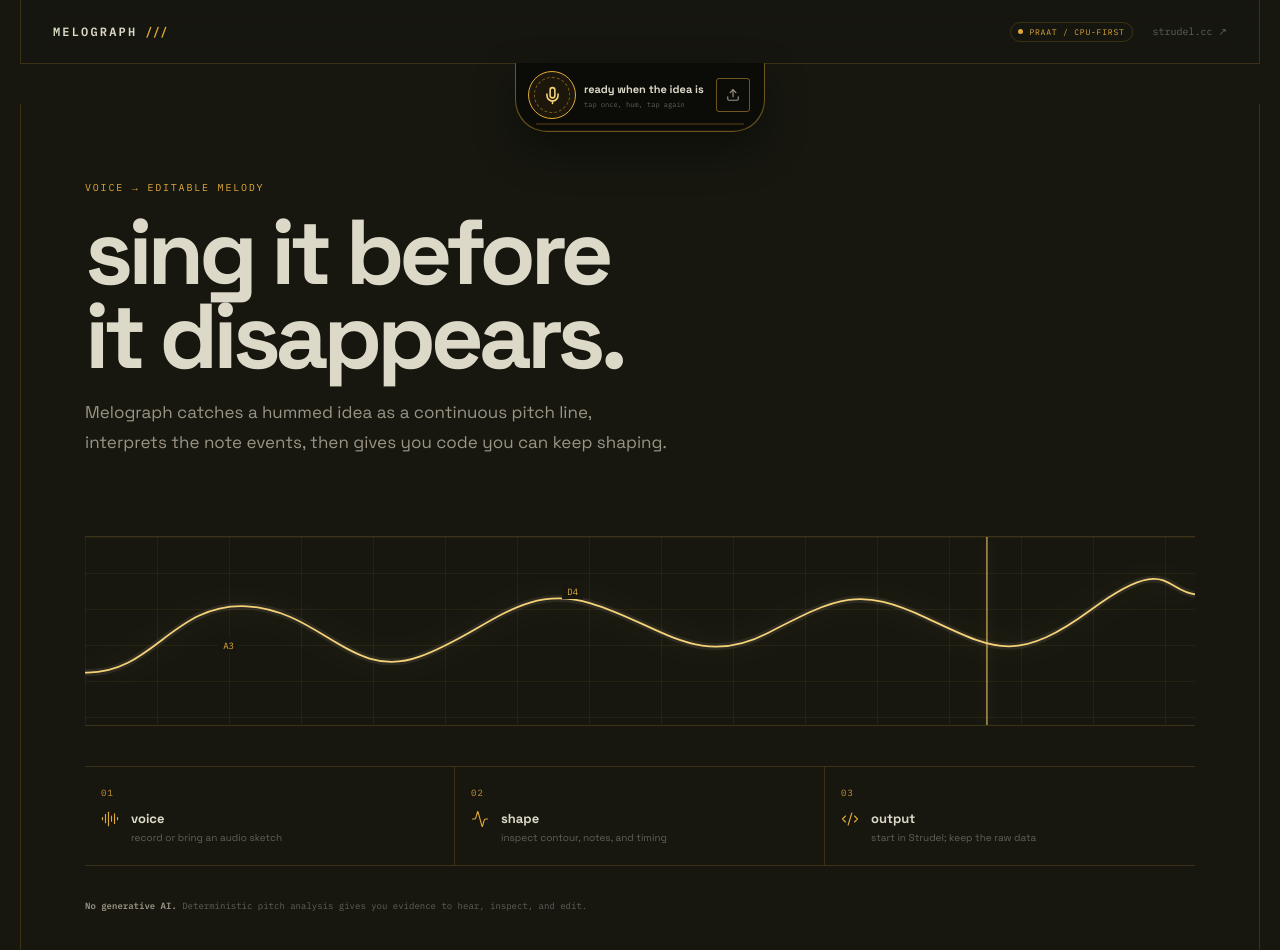
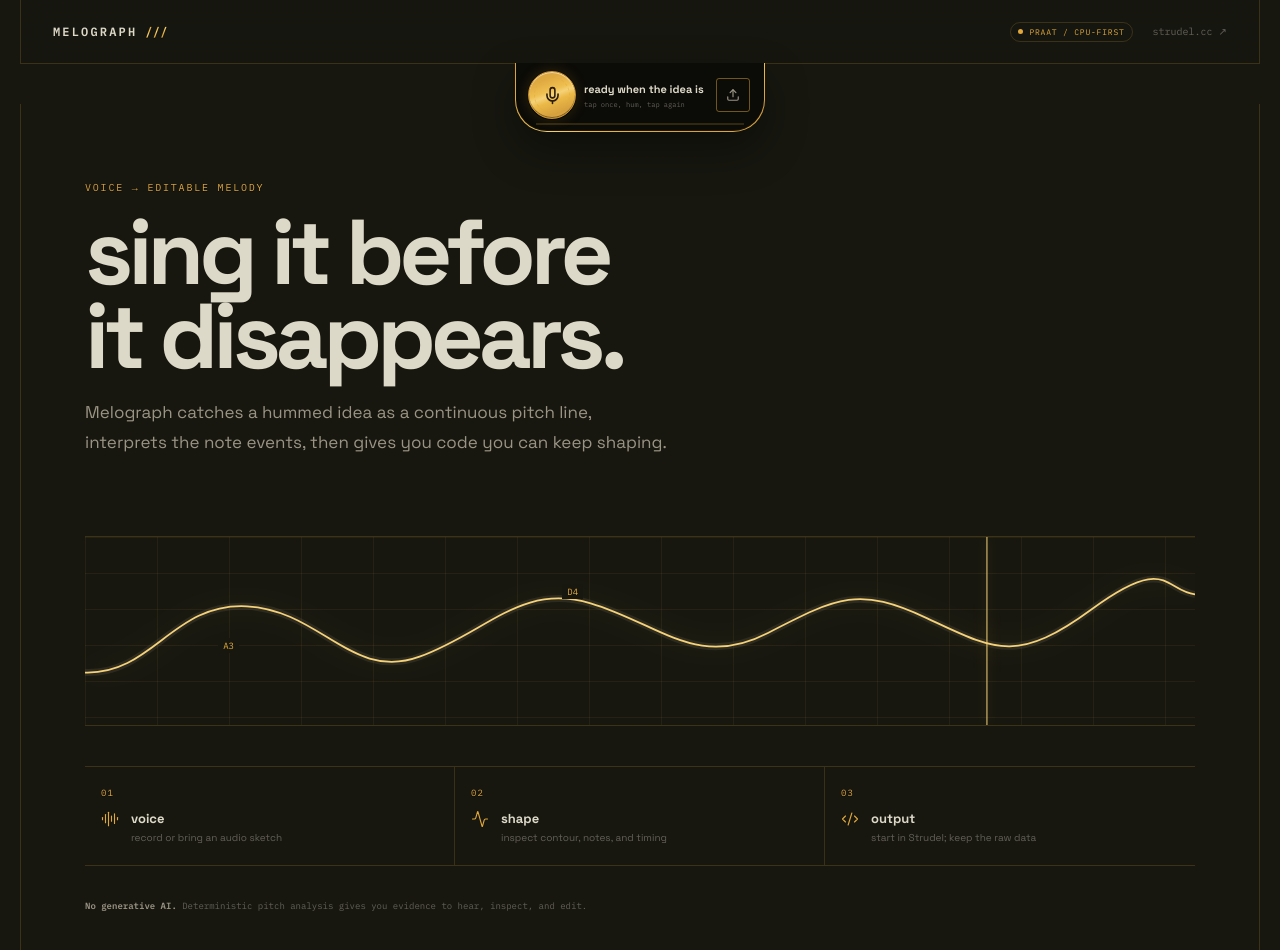
Before and after one commit to beejsbj/melograph, a React (Vite) app in the folder web/: page / in a window 1280 px wide. Shown: the top 950 px of the page. Built offline with nearby package versions, Linux system fonts and the light colour scheme.

Commit message:
design: deepen interactive brass material

```diff
--- a/web/src/components/Button.tsx
+++ b/web/src/components/Button.tsx
@@ -7,7 +7,7 @@
 
 export function Button({ tone = 'quiet', icon, className = '', children, ...props }: Props) {
   return (
-    <button className={`button button--${tone} ${className}`} {...props}>
+    <button className={`button button--${tone}${tone === 'brass' ? ' brass' : ''} ${className}`} {...props}>
       {icon}
       <span>{children}</span>
     </button>
--- a/web/src/components/CodePanel.tsx
+++ b/web/src/components/CodePanel.tsx
@@ -40,7 +40,7 @@
               onClick={() => setPitchOutput(output)}
               key={output}
             >
-              {output}
+              <span>{output}</span>
             </button>
           ))}
         </div>
@@ -53,7 +53,7 @@
       />
       <div className="code-panel__actions">
         <Button icon={copied ? <Check size={14} /> : <Copy size={14} />} onClick={() => void copy()}>{copied ? 'copied' : 'copy'}</Button>
-        <a className="button button--brass" href={replUrl} target="_blank" rel="noreferrer">
+        <a className="button button--brass brass" href={replUrl} target="_blank" rel="noreferrer">
           <ExternalLink size={14} /><span>open in Strudel</span>
         </a>
       </div>
--- a/web/src/components/RecordButton.tsx
+++ b/web/src/components/RecordButton.tsx
@@ -10,7 +10,7 @@
   return (
     <button
       type="button"
-      className={`record-button ${recording ? 'record-button--live' : ''}`}
+      className={`record-button ${recording ? 'record-button--live' : 'brass'}`}
       onClick={onClick}
       disabled={disabled}
       aria-label={recording ? 'Stop recording' : 'Start recording'}
--- a/web/src/components/ScopeSelector.tsx
+++ b/web/src/components/ScopeSelector.tsx
@@ -22,7 +22,7 @@
           onClick={() => onChange(option.value)}
           key={option.value}
         >
-          {option.label}
+          <span>{option.label}</span>
         </button>
       ))}
     </div>
--- a/web/src/components/Workspace.tsx
+++ b/web/src/components/Workspace.tsx
@@ -40,7 +40,7 @@
         <ScopeSelector phrases={result.phrases} value={scope} onChange={selectScope} />
       </div>
 
-      <Panel eyebrow="pitch map / event interpretation" title="The voice before—and after—interpretation" className="panel--chart">
+      <Panel eyebrow="pitch map / event interpretation" title="The voice before—and after—interpretation" className="panel--chart panel--brass-frame">
         <PlaybackTransport
           key={view.key}
           result={{ ...result, phrases: view.phrases }}
--- a/web/src/styleguide/StyleGuide.tsx
+++ b/web/src/styleguide/StyleGuide.tsx
@@ -51,7 +51,7 @@
           <div className="brass-variant brass-variant--flat brass-variant--glow"><span>glow</span><small>--shadow-glow-brass</small></div>
           <div className="brass brass-variant brass-variant--glow"><span>sheen + glow</span><small>finish + halo</small></div>
         </div>
-        <p className="brass-variant-note">The application uses the same family for its lit trace, primary capture action, active controls, and focus signal.</p>
+        <p className="brass-variant-note">Hover the finished samples: sheen is an interaction response, while the gradient and structural edge remain still. The application reserves the full finish for capture, primary output, selected controls, and instrument-like frames.</p>
       </Panel>
       <Panel eyebrow="primitives" title="Controls and state">
         <div className="specimen-row">
@@ -84,7 +84,7 @@
           }))} />
         </div>
       </Panel>
-      <Panel eyebrow="hero composition" title="Contour with interpreted events">
+      <Panel eyebrow="hero composition" title="Contour with interpreted events" className="panel--brass-frame">
         <ContourChart result={specimen} />
       </Panel>
     </main>
--- a/web/src/styles.css
+++ b/web/src/styles.css
@@ -41,10 +41,21 @@
   --brass-wash: color-mix(in srgb, var(--brass) 8%, transparent);
   --brass-glow: color-mix(in srgb, var(--brass) 28%, transparent);
   --shadow: 0 28px 90px rgba(0, 0, 0, 0.34);
-  --shadow-brass-finish: 0 0 14px rgba(224,169,58,.18);
+  --shadow-brass-rest:
+    inset 0 1px 0 rgba(255,255,255,.55),
+    inset 0 -1px 0 rgba(0,0,0,.45),
+    0 1px 0 rgba(0,0,0,.6),
+    0 0 0 1px rgba(0,0,0,.18),
+    0 0 14px rgba(224,169,58,.18);
+  --shadow-brass-hover:
+    inset 0 1px 0 rgba(255,255,255,.55),
+    inset 0 -1px 0 rgba(0,0,0,.45),
+    0 3px 0 rgba(0,0,0,.58),
+    0 0 0 9px var(--brass-wash),
+    0 0 14px rgba(224,169,58,.45);
   --shadow-glow-brass: 0 0 14px rgba(224,169,58,.45);
-  --dur-brass-sheen: 6.5s;
-  --ease-brass-sheen: cubic-bezier(.55,.05,.45,.95);
+  --dur-brass-sheen: 240ms;
+  --ease-brass-sheen: ease;
   --font-display: 'Space Grotesk', sans-serif;
   --font-mono: 'IBM Plex Mono', monospace;
   --radius-xs: 3px;
@@ -89,12 +100,7 @@
   color: var(--brass-edge);
   isolation: isolate;
   overflow: hidden;
-  box-shadow:
-    inset 0 1px 0 rgba(255,255,255,.55),
-    inset 0 -1px 0 rgba(0,0,0,.45),
-    0 1px 0 rgba(0,0,0,.6),
-    0 0 0 1px rgba(0,0,0,.18),
-    var(--shadow-brass-finish);
+  box-shadow: var(--shadow-brass-rest);
 }
 .brass::after {
   content: '';
@@ -105,16 +111,17 @@
   background-repeat: no-repeat;
   pointer-events: none;
   mix-blend-mode: screen;
-  animation: brass-sheen var(--dur-brass-sheen) var(--ease-brass-sheen) infinite;
+  opacity: 0;
+  transform: translateX(-65%);
   z-index: 1;
 }
 .brass > * { position: relative; z-index: 2; }
 @keyframes brass-sheen {
-  0% { background-position: -60% 0; }
-  55% { background-position: 160% 0; }
-  100% { background-position: 160% 0; }
+  0% { opacity: 0; transform: translateX(-65%); }
+  18%, 78% { opacity: 1; }
+  100% { opacity: 0; transform: translateX(65%); }
 }
-.brass-text {
+.brass-text, .eyebrow, .wordmark span, .process-item__number, .ledger-take__meta span, .pitch-output__option--active span, .scope-selector__option--active span, .audition__mode--active span {
   background: var(--brass-fill);
   -webkit-background-clip: text;
   background-clip: text;
@@ -122,17 +129,24 @@
   filter: drop-shadow(0 1px 0 rgba(0,0,0,.5));
 }
 
+@media (hover: hover) and (pointer: fine) {
+  .brass:hover:not(:disabled)::after {
+    animation: brass-sheen var(--dur-brass-sheen) var(--ease-brass-sheen) both;
+    will-change: transform, opacity;
+  }
+}
+
 .app { min-height: 100vh; }
 .app-stage { position: relative; min-height: calc(100vh - var(--header-height)); padding-top: var(--space-10); }
 .page-shell { width: min(100%, var(--page)); margin-inline: auto; border-inline: 1px solid var(--line); }
 .site-header { position: sticky; top: 0; z-index: 30; min-height: var(--header-height); display: flex; align-items: center; justify-content: space-between; gap: var(--space-4); padding: var(--space-4) var(--space-8); border-bottom: 1px solid var(--line); background: color-mix(in srgb, var(--ground) 94%, transparent); backdrop-filter: blur(14px); }
 .wordmark { color: var(--ink); font-family: var(--font-mono); font-size: 12px; font-weight: 600; letter-spacing: .18em; text-decoration: none; text-transform: uppercase; }
-.wordmark span { color: var(--brass); margin-left: var(--space-2); letter-spacing: .02em; }
+.wordmark span { margin-left: var(--space-2); letter-spacing: .02em; }
 .site-header__meta { display: flex; align-items: center; gap: var(--space-5); }
 .site-header__meta > a { color: var(--muted); font-family: var(--font-mono); font-size: 10px; text-decoration: none; transition: color var(--fast) var(--ease); }
 .site-header__meta > a:hover { color: var(--brass); }
 
-.eyebrow { display: block; color: var(--brass); font-family: var(--font-mono); font-size: 10px; letter-spacing: .18em; line-height: 1.4; text-transform: uppercase; }
+.eyebrow { display: block; font-family: var(--font-mono); font-size: 10px; letter-spacing: .18em; line-height: 1.4; text-transform: uppercase; }
 .hero { min-height: calc(100vh - var(--header-height) - var(--space-10)); }
 .hero__story { min-width: 0; padding: clamp(42px, 6vw, 78px) clamp(24px, 5vw, 64px); }
 .hero__story h1 { max-width: 720px; margin: var(--space-4) 0 var(--space-5); font-size: clamp(44px, 7.2vw, 92px); font-weight: 700; letter-spacing: -.055em; line-height: .91; }
@@ -155,7 +169,7 @@
 .process-list { display: grid; grid-template-columns: repeat(3, 1fr); border-block: 1px solid var(--line); }
 .process-item { display: grid; grid-template-columns: auto 1fr; gap: var(--space-3); padding: var(--space-5) var(--space-4); border-right: 1px solid var(--line); }
 .process-item:last-child { border-right: 0; }
-.process-item__number { grid-column: 1 / -1; color: var(--brass-lo); font-family: var(--font-mono); font-size: 9px; letter-spacing: .12em; }
+.process-item__number { grid-column: 1 / -1; font-family: var(--font-mono); font-size: 9px; letter-spacing: .12em; }
 .process-item__icon { color: var(--brass); }
 .process-item__icon svg { width: 18px; height: 18px; stroke-width: 1.5; }
 .process-item strong, .process-item small { display: block; }
@@ -163,6 +177,7 @@
 .process-item small { color: var(--muted); font-size: 10px; line-height: 1.5; }
 
 .panel { min-width: 0; border: 1px solid var(--line); border-radius: var(--radius-sm); background: var(--surface); box-shadow: var(--shadow); }
+.panel--brass-frame { border-color: transparent; background: linear-gradient(var(--surface), var(--surface)) padding-box, var(--brass-fill) border-box; }
 .panel__header { min-height: 68px; display: flex; align-items: flex-start; justify-content: space-between; gap: var(--space-4); padding: var(--space-4) var(--space-5); border-bottom: 1px solid var(--line); }
 .panel__header h2 { margin: var(--space-1) 0 0; font-size: 15px; letter-spacing: -.01em; }
 .panel--chart { overflow: hidden; }
@@ -170,8 +185,8 @@
 .button:hover:not(:disabled) { border-color: var(--brass); color: var(--ink); transform: translateY(-1px); }
 .button:active:not(:disabled) { transform: translateY(0); }
 .button:focus-visible, .record-button:focus-visible, .scope-selector__option:focus-visible, .pitch-output__option:focus-visible, .audition__mode:focus-visible, .audition__restart:focus-visible, .audition input[type='range']:focus-visible { outline: 2px solid var(--brass-hi); outline-offset: 3px; }
-.button--brass { border-color: var(--brass-lo); background: var(--brass-fill); color: var(--brass-edge); font-weight: 600; }
-.button--brass:hover:not(:disabled) { background: var(--brass-fill); color: var(--brass-edge); box-shadow: var(--shadow-glow-brass); }
+.button--brass { border-color: var(--brass-lo); color: var(--brass-edge); font-weight: 600; transition-duration: var(--dur-brass-sheen); }
+.button--brass:hover:not(:disabled) { background: var(--brass-fill); color: var(--brass-edge); box-shadow: var(--shadow-brass-hover); }
 .button--danger { border-color: var(--danger); color: var(--danger); }
 .button:disabled { cursor: not-allowed; opacity: .4; }
 .status-chip { display: inline-flex; align-items: center; gap: 6px; padding: 4px 7px; border: 1px solid var(--line); border-radius: 99px; color: var(--muted); font-family: var(--font-mono); font-size: 8px; letter-spacing: .1em; text-transform: uppercase; }
@@ -180,12 +195,15 @@
 .status-chip--ready { color: var(--success); }
 
 .recorder { display: flex; flex-direction: column; align-items: center; }
-.record-button { position: relative; width: 132px; height: 132px; display: grid; place-items: center; margin: var(--space-4) auto var(--space-5); border: 1px solid var(--brass); border-radius: 50%; background: var(--brass-wash); color: var(--brass-hi); cursor: pointer; transition: transform var(--steady) var(--ease), background var(--steady) var(--ease), box-shadow var(--steady) var(--ease); }
-.record-button:hover:not(:disabled) { transform: scale(1.035); background: var(--brass-glow); box-shadow: 0 0 0 10px var(--brass-wash); }
+.record-button { position: relative; width: 132px; height: 132px; display: grid; place-items: center; margin: var(--space-4) auto var(--space-5); border: 1px solid var(--brass-lo); border-radius: 50%; color: var(--brass-edge); cursor: pointer; transition: transform var(--dur-brass-sheen) ease, box-shadow var(--dur-brass-sheen) ease; }
+.record-button:active:not(:disabled) { transform: translateY(0) scale(.985); }
 .record-button:disabled { cursor: wait; opacity: .45; }
 .record-button__orbit { position: absolute; inset: 9px; border: 1px dashed var(--line-strong); border-radius: inherit; }
 .record-button--live { background: var(--danger); border-color: var(--danger); color: var(--ground-deep); animation: breathe 1.4s var(--ease) infinite; }
 .record-button--live .record-button__orbit { border-color: var(--ground-deep); animation: rotate 5s linear infinite; }
+@media (hover: hover) and (pointer: fine) {
+  .record-button:hover:not(:disabled) { transform: translateY(-2px) scale(1.025); box-shadow: var(--shadow-brass-hover); }
+}
 @keyframes breathe { 50% { box-shadow: 0 0 0 11px var(--danger-wash); } }
 @keyframes rotate { to { transform: rotate(360deg); } }
 .recorder__readout { text-align: center; }
@@ -194,9 +212,9 @@
 .recorder__readout span { margin-top: var(--space-1); color: var(--muted); font-family: var(--font-mono); font-size: 9px; }
 .recorder__rule { width: 100%; height: 2px; margin: var(--space-6) 0; overflow: hidden; background: var(--line); }
 .recorder__rule span { display: block; height: 100%; background: var(--brass); transition: width 100ms linear; }
-.capture-notch { position: absolute; top: 100%; left: 50%; width: min(var(--notch-width), calc(100vw - var(--space-8))); min-height: 66px; padding: var(--space-2) var(--space-3) var(--space-3); transform: translateX(-50%); border: 1px solid var(--line-strong); border-top: 0; border-radius: 0 0 32px 32px; background: var(--ground-deep); box-shadow: 0 18px 42px rgba(0, 0, 0, .36), inset 0 -1px var(--brass-wash); transition: width var(--steady) var(--ease), border-color var(--fast) var(--ease); }
-.capture-notch--preparing, .capture-notch--analyzing { border-color: var(--brass-lo); }
-.capture-notch--error { border-color: var(--danger); }
+.capture-notch { --capture-frame: var(--brass-fill); position: absolute; top: 100%; left: 50%; width: min(var(--notch-width), calc(100vw - var(--space-8))); min-height: 66px; padding: var(--space-2) var(--space-3) var(--space-3); transform: translateX(-50%); border: 1px solid transparent; border-top: 0; border-radius: 0 0 32px 32px; background: linear-gradient(var(--ground-deep), var(--ground-deep)) padding-box, var(--capture-frame) border-box; box-shadow: 0 18px 42px rgba(0, 0, 0, .36), inset 0 -1px var(--brass-wash); transition: width var(--steady) var(--ease); }
+.capture-notch--preparing, .capture-notch--analyzing { --capture-frame: linear-gradient(var(--brass-lo), var(--brass-lo)); }
+.capture-notch--error { --capture-frame: linear-gradient(var(--danger), var(--danger)); }
 .capture-notch__error { position: absolute; top: calc(100% + var(--space-1)); left: 50%; width: max-content; transform: translateX(-50%); color: var(--danger); font-family: var(--font-mono); font-size: 8px; }
 .recorder--notch { display: grid; grid-template-columns: 48px minmax(0, 1fr) 36px; align-items: center; gap: var(--space-2); }
 .recorder--notch .record-button { width: 48px; height: 48px; margin: 0; }
@@ -235,7 +253,7 @@
 .workspace__summary p { margin: 0; color: var(--muted); font-family: var(--font-mono); font-size: 10px; }
 .workspace__scopebar { display: flex; align-items: center; justify-content: space-between; gap: var(--space-6); margin-bottom: var(--space-4); }
 .workspace__scopebar > div:first-child strong { display: block; margin-top: 2px; font-size: 13px; }
-.scope-selector { display: flex; max-width: min(100%, 720px); overflow-x: auto; border: 1px solid var(--line); border-radius: var(--radius-xs); background: var(--ground-deep); }
+.scope-selector { display: flex; max-width: min(100%, 720px); overflow-x: auto; border: 1px solid transparent; border-radius: var(--radius-xs); background: linear-gradient(var(--ground-deep), var(--ground-deep)) padding-box, var(--brass-fill) border-box; }
 .scope-selector__option { flex: none; min-height: 36px; padding: 0 var(--space-4); border: 0; border-right: 1px solid var(--line); background: transparent; color: var(--muted); cursor: pointer; font-family: var(--font-mono); font-size: 8px; letter-spacing: .08em; text-transform: uppercase; transition: color var(--fast) var(--ease), background var(--fast) var(--ease); }
 .scope-selector__option:last-child { border-right: 0; }
 .scope-selector__option:hover { color: var(--ink); }
@@ -247,7 +265,7 @@
 .audition__intro { min-width: 0; display: flex; align-items: flex-end; justify-content: space-between; gap: var(--space-5); }
 .audition__intro strong { display: block; margin-top: var(--space-1); font-size: 14px; }
 .audition__intro > small { max-width: 180px; color: var(--muted); font-family: var(--font-mono); font-size: 8px; line-height: 1.5; text-align: right; }
-.audition__modes { display: grid; grid-template-columns: repeat(4, 1fr); border: 1px solid var(--line); border-radius: var(--radius-xs); }
+.audition__modes { display: grid; grid-template-columns: repeat(4, 1fr); border: 1px solid transparent; border-radius: var(--radius-xs); background: var(--brass-fill) border-box; }
 .audition__mode { min-width: 0; min-height: 44px; padding: var(--space-1) var(--space-2); border: 0; border-right: 1px solid var(--line); background: var(--ground-deep); color: var(--muted); cursor: pointer; font-family: var(--font-mono); text-align: left; transition: color var(--fast) var(--ease), background var(--fast) var(--ease); }
 .audition__mode:last-child { border-right: 0; }
 .audition__mode:hover { color: var(--ink); }
@@ -303,7 +321,7 @@
 .ledger-take:last-child { border-bottom: 0; }
 .ledger-take__meta { display: flex; align-items: baseline; justify-content: space-between; gap: var(--space-2); margin-bottom: var(--space-2); }
 .ledger-take__meta span, .ledger-take__meta small { font-family: var(--font-mono); }
-.ledger-take__meta span { color: var(--brass); font-size: 8px; letter-spacing: .08em; text-transform: uppercase; }
+.ledger-take__meta span { font-size: 8px; letter-spacing: .08em; text-transform: uppercase; }
 .ledger-take__meta small { color: var(--muted); font-size: 7px; white-space: nowrap; }
 .take-row__notes { display: grid; grid-template-columns: repeat(2, minmax(0, 1fr)); gap: 4px; }
 .note-token { position: relative; min-width: 0; padding: 4px 6px; border: 1px solid var(--line); border-radius: var(--radius-xs); background: var(--ground-deep); }
@@ -397,4 +415,6 @@
 
 @media (prefers-reduced-motion: reduce) {
   *, *::before, *::after { scroll-behavior: auto !important; animation-duration: .01ms !important; animation-iteration-count: 1 !important; transition-duration: .01ms !important; }
+  .brass:hover:not(:disabled)::after { animation: none; }
+  .record-button:hover:not(:disabled), .button:hover:not(:disabled) { transform: none; }
 }
```
